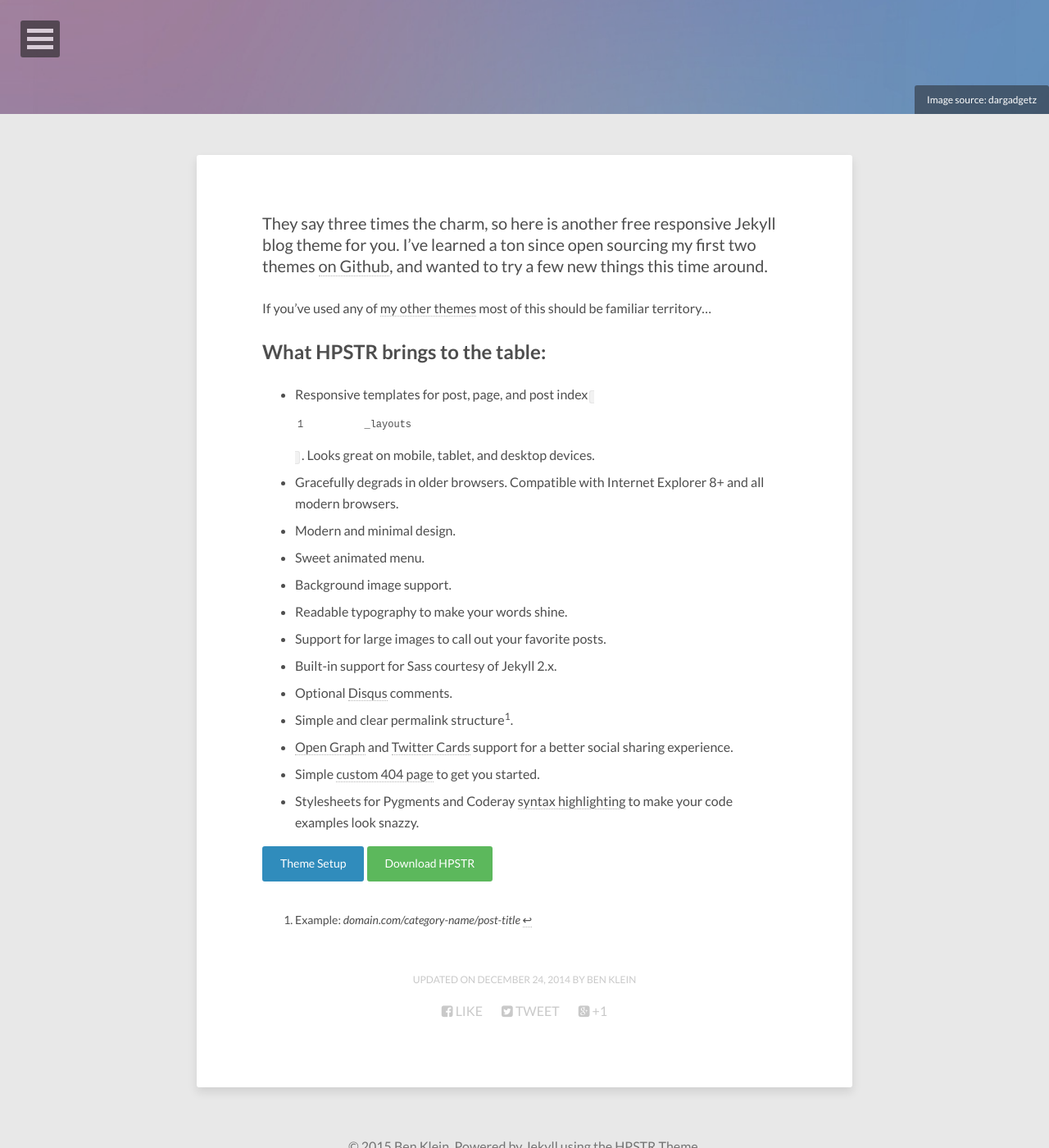
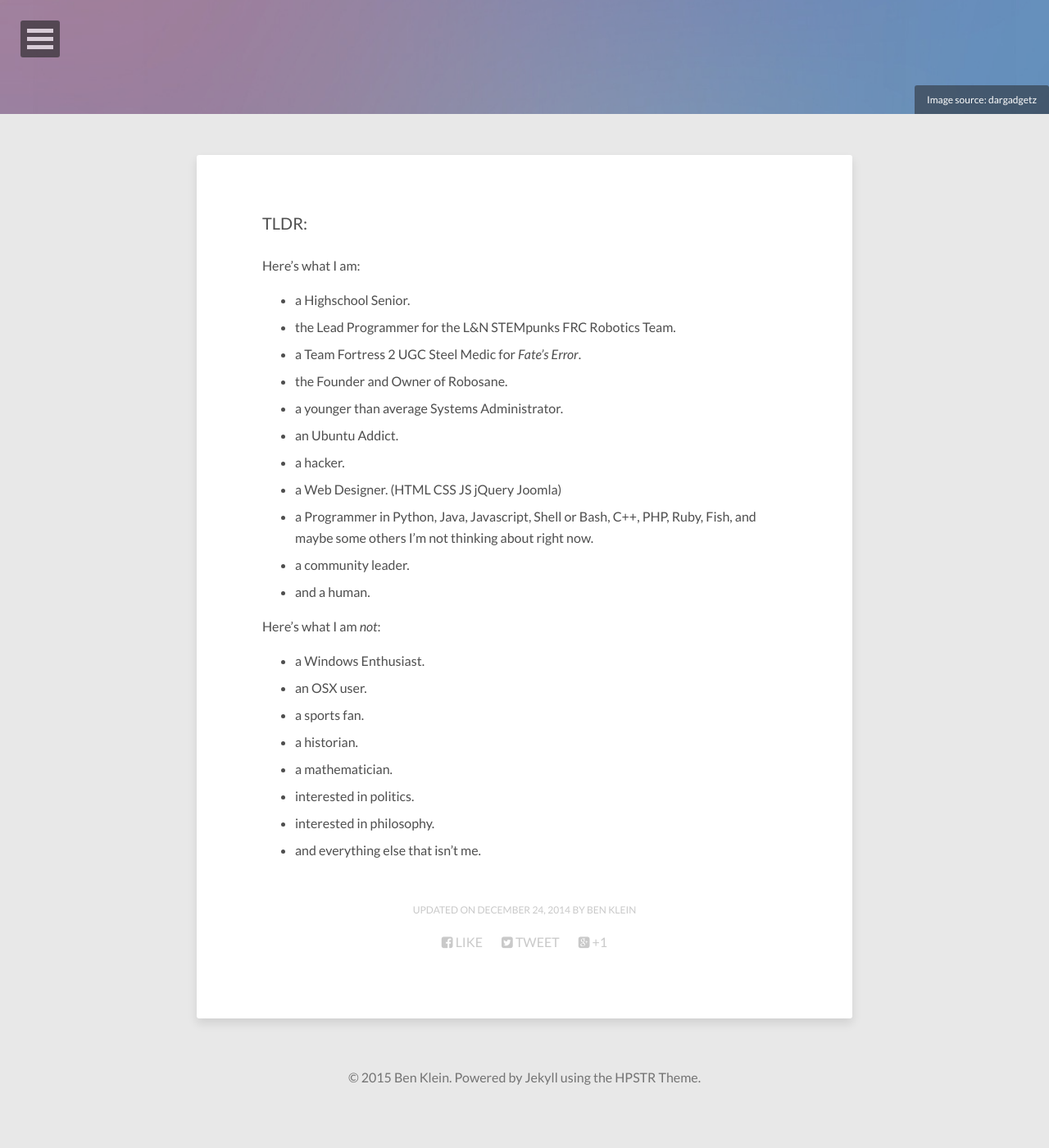
Before and after one commit to robobenklein/robobenklein.github.io, a Jekyll site: the page built from about/index.md, in a window 1280 px wide and 1400 px high, scrolled down 261 px. Shown: the whole window at 82% size. Built offline with Jekyll 4.4.1, drawn with Linux system fonts in a browser that asks for light colours; nearby versions of some CDN libraries; after the commit the page ends 1616 px from its top, so only the background shows below that; some of the changed text lies outside the part shown.

Commit message:
Added About me info on page.

```diff
--- a/_posts/2015-06-24-mumble-urls-on-ubuntu.markdown
+++ b/_posts/2015-06-24-mumble-urls-on-ubuntu.markdown
@@ -2,7 +2,7 @@
 layout: post
 title: Mumble URLs on Ubuntu
 modified:
-categories: mumble ubuntu
+categories:
 description:
 tags: [mumble, ubuntu, gaming]
 image:
--- a/about/index.md
+++ b/about/index.md
@@ -1,6 +1,6 @@
 ---
 layout: page
-title: About the Jekyll Theme
+title: Who is this?
 image:
   feature: abstract-5.jpg
   credit: dargadgetz
@@ -9,26 +9,27 @@ comments: false
 modified: 2014-12-24
 ---
 
-They say three times the charm, so here is another free responsive Jekyll blog theme for you. I've learned a ton since open sourcing my first two themes [on Github](http://github.com/mmistakes), and wanted to try a few new things this time around.
+TLDR:
 
-If you've used any of [my other themes](http://mademistakes.com/work/jekyll-themes/) most of this should be familiar territory...
+Here's what I am:
+ - a Highschool Senior.
+ - the Lead Programmer for the L&N STEMpunks FRC Robotics Team.
+ - a Team Fortress 2 UGC Steel Medic for *Fate's Error*.
+ - the Founder and Owner of Robosane.
+ - a younger than average Systems Administrator.
+ - an Ubuntu Addict.
+ - a hacker.
+ - a Web Designer. (HTML CSS JS jQuery Joomla)
+ - a Programmer in Python, Java, Javascript, Shell or Bash, C++, PHP, Ruby, Fish, and maybe some others I'm not thinking about right now.
+ - a community leader.
+ - and a human.
 
-## What HPSTR brings to the table:
-
-* Responsive templates for post, page, and post index `_layouts`. Looks great on mobile, tablet, and desktop devices.
-* Gracefully degrads in older browsers. Compatible with Internet Explorer 8+ and all modern browsers.
-* Modern and minimal design.
-* Sweet animated menu.
-* Background image support.
-* Readable typography to make your words shine.
-* Support for large images to call out your favorite posts.
-* Built-in support for Sass courtesy of Jekyll 2.x.
-* Optional [Disqus](http://disqus.com) comments.
-* Simple and clear permalink structure[^1].
-* [Open Graph](https://developers.facebook.com/docs/opengraph/) and [Twitter Cards](https://dev.twitter.com/docs/cards) support for a better social sharing experience.
-* Simple [custom 404 page]({{ site.url }}/404.html) to get you started.
-* Stylesheets for Pygments and Coderay [syntax highlighting]({{ site.url }}/code-highlighting-post/) to make your code examples look snazzy.
-
-<div markdown="0"><a href="{{ site.url }}/theme-setup/" class="btn btn-info">Theme Setup</a> <a href="https://github.com/mmistakes/hpstr-jekyll-theme" class="btn btn-success">Download HPSTR</a></div>
-
-[^1]: Example: *domain.com/category-name/post-title*
+Here's what I am *not*:
+ - a Windows Enthusiast.
+ - an OSX user.
+ - a sports fan.
+ - a historian.
+ - a mathematician.
+ - interested in politics.
+ - interested in philosophy.
+ - and everything else that isn't me.
```
Also changed, not shown: about/index-old.md (added, +34 -0 lines).
